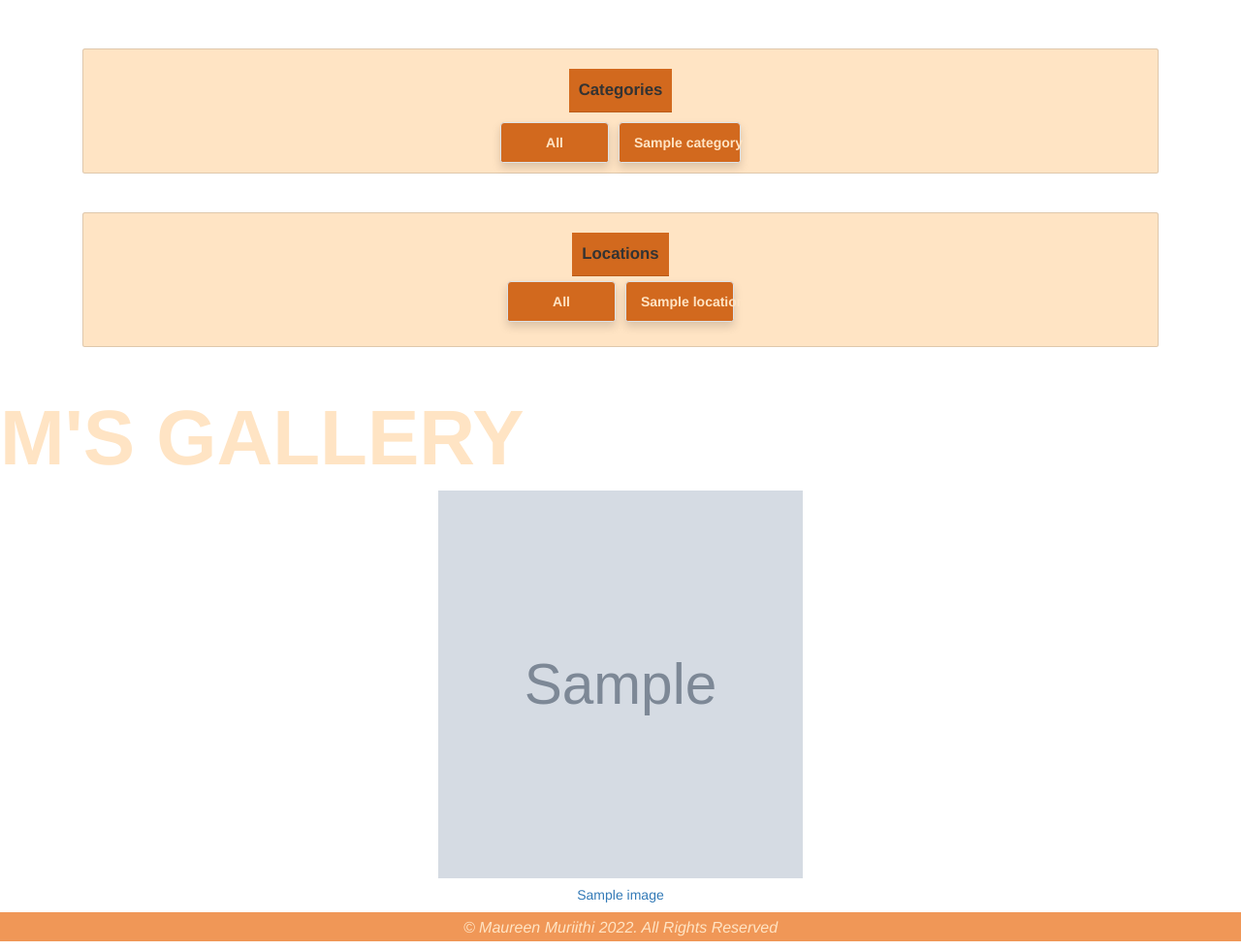
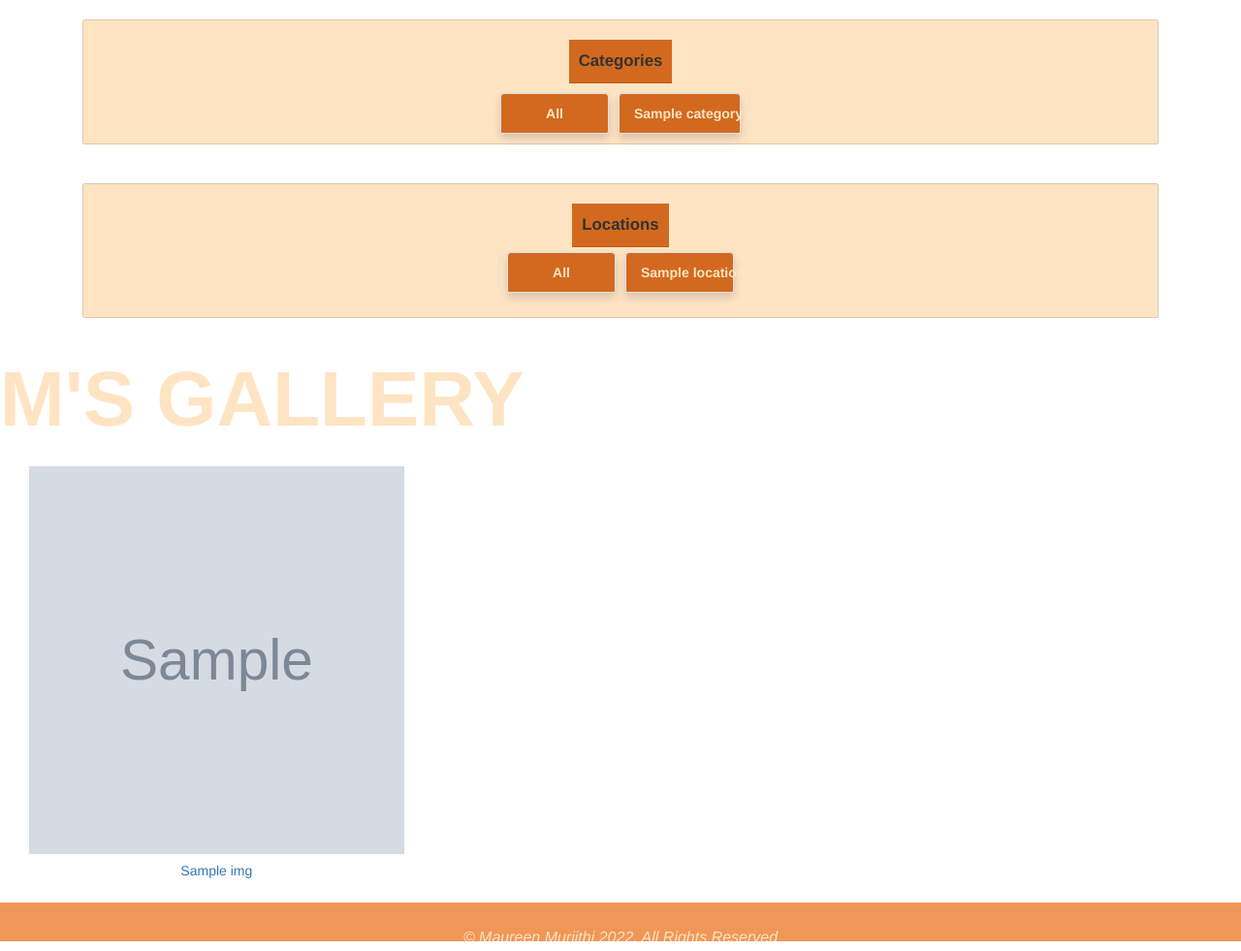
Before and after one commit to maureen-muriithi/M-s-Photohub, a Django app: template photos/templates/display_images.html in a window 1280 px wide. Shown: the part 62-1043 px from the top of the page at 97% size. Run offline with Django 3.2, Linux system fonts and the light colour scheme; the template is opened without the code that fills it: most values are stand-ins (such as "Sample title", 1, 10 or a date in 2020); grey boxes marked "Sample" are stand-in pictures; some libraries are stand-ins or nearby versions.

Commit message:
Refactor styling on the displayed images

```diff
--- a/photos/templates/display_images.html
+++ b/photos/templates/display_images.html
@@ -1,11 +1,9 @@
 {%extends 'base.html'%}
-{%load bootstrap3%}
+
 {% block content %}
 {{ block.super}}
 
-<main class="my-3">
-	<br>
-	<div class="container my-3">
+<div class="container">
 	<div class="text-center">
 		<div class="card text-center" style="background-color:bisque;" >
 			<br>
@@ -63,77 +61,177 @@
 	</div>
 </div>
 
-	<!-- <div class="container-fluid">
-		<div class="container-fluid album py-3 bg-light">
-			<div class="container-fluid">
-				<div
-					class="container-fluid d-flex flex-wrap flex-sm-wrap justify-content-around mx-auto"
-					data-masonry='{ "itemSelector": ".picture", columnWidth: 6, fitWidth: true}'
-				>
-					{%for image in images %}
-					<span class="picture m-2 w-25 shadow-lg p-3 mb-5 bg-body">
-						<div class="mx-auto my-auto text-center py-2">
-                            <button class="btn btn-outline-primary btn-block mx-auto"
-								>{{ image.name }}</button
-							>
-							<button class="btn btn-outline-primary btn-block mx-auto"
-								>Category: {{ image.category.name }}</button
-							>
-							<button class="btn btn-outline-success btn-block mx-auto"
-								> Location: {{ image.location }}</button
-							>
+<div class="container-fluid" id="home" style="width: 100%;">
+	<div>
+		<div id="overlay" class="row">
+
+			<div class="intro text-center" >
+				<h1 class="text-center" id="welcome_text"> <strong>M'S GALLERY </strong></h1>
+			</div>
+		</div>
+	</div>
 </div>
 
-						<a href="{{image.id}}" data-toggle="modal" data-target="{{image.id}}">
-							<img src="{{image.photo.url}}" class="img-responsive" alt="{{img.name}}" style="width:100%;width:100%">
+<div class="container-fluid" id="content" >
+	<div class="row p-4">
+		{% for img in images%}
+	<div class = "col-md-4" data-toggle ="modal" data-target="#showPictureModal{{img.id}}">
+		<a href="{{img.id}}" data-toggle="modal" data-target="{{img.id}}">
+			<img src="{{img.photo.url}}" class="img-responsive" alt="{{img.name}}" style="width: 100%;width: 100%; height:400px">
+			<h5 class="text-center">{{img.name}}</h5>
+		</a>
+		<div class="modal fade" id="showPictureModal{{img.id}}" role="dialog" aria-labelledby="exampleModalCenterTitle" aria-hidden="true">>
+			<div class="modal-dialog modal-dialog-centered" role="document">
+				<div class="modal-content">
+					<div class="modal-header" style="background-color:chocolate ; color: bisque;" >
+						<h4 class="modal-title" id="modalPictureTitle">{{img.name}}</h4>
+						<button type="button" class="btn-close justify-content-end" data-bs-dismiss="modal" aria-label="Close" style="color: black;">&times;</button>
 
+					</div>
+					<div class="modal-body" style="background-color:chocolate ; color: bisque;" >
+
+						<img src="{{img.photo.url}}" class="img-responsive" alt="Image"
+							style="width:100%;max-width:100%">
+						<br>
+						<p class="text-left"><b>Description:</b></p>
+						<p class="text-justify" style="font-size: medium;">{{img.description}}</p>
+						<p class="text-left"><b>Location:</b> {{img.location}}</p>
+						<p class="text-left"><b>Category:</b> {{img.category}}</p>
+						<p class="text-left"><b>Uploaded by:</b> {{img.photographer}}, <b>updated on</b> {{ img.date_uploaded | date}}</p>
+					</div>
+
+
+					<div class="modal-footer" style="background-color:chocolate ; color: bisque;">
+						<input class="form-control input-lg" type="text"
+								value="{{img.photo.url}}" id="{{img.id}}.url">
+						<button class="btn btn-success btn-sm" onclick="copyLink('{{img.id}}.url')">Copy</button>
+					</div>
+					<div class="modal-footer" style="background-color:chocolate ; color: bisque;">
+						<button
+						type="button"
+						class="btn btn-danger"
+						data-bs-dismiss="modal"
+						>Close</button>
+					</div>
+				</div>
+			</div>
+		</div>
+	</div>
+	{%endfor%}
+	</div>
+</div>
+
+<footer class="footer" style="background-color: rgb(240, 151, 87); color: bisque; height: 30px; font-size: medium;" >
+	<p class="text-center" style="padding: 5px;"> <em>© Maureen Muriithi 2022. All Rights Reserved</em></p>
+</footer>
+
+
+{% endblock %}
+
+<!-- <div class="container">
+	<div class="text-center">
+		<div class="card text-center" style="background-color:bisque;" >
+			<br>
+			<div class="card-header text-center mx-auto" style="font-weight: 900; font-size: larger; background-color: chocolate; padding: 10px;"> Categories </div>
+			<ul
+				class="list-group list-group-flush d-flex flex-row flex-wrap justify-content-center m-2 text-center px-2"
+			>
+				<a href="{% url 'display_photos'%}">
+					<li
+						class="list-group-item btn btn-outline-info border m-2 shadow rounded-3"
+						style="width: 8em; background-color: chocolate; font-weight: 900; color: bisque; "
+						>All
+					</li>
 				</a>
-						<div class="modal fade" id="showPictureModal{{image.id}}" role="dialog" aria-labelledby="exampleModalCenterTitle" aria-hidden="true">>
 
-							<div class="modal-dialog modal-xl col-10">
+				{% for category in categories %}
+				<a href="{% url 'display_photos'%}?category={{category.name}}">
+					<li
+						class="list-group-item btn btn-outline-info border m-2 shadow rounded-3"
+						style="width: 9em; background-color: chocolate; color: bisque; font-weight: 900;"
+						>{{category.name}}
+					</li>
+				</a>
+
+				{% endfor %}
+			</ul>
+		</div>
+	</div>
+	<br><br>
+	<div class="text-center">
+		<div class="card text-center" style="background-color: bisque;">
+			<br>
+			<div class="card-header text-center mx-auto" style="font-weight: 900; font-size: larger; background-color: chocolate; padding: 10px;"> Locations </div>
+			<ul
+				class="list-group list-group-flush d-flex flex-row flex-wrap justify-content-center"
+			>
+				<a href="">
+					<li
+						class="list-group-item btn btn-outline border m-2 shadow rounded-3"
+						style="width: 8em; background-color: chocolate; font-weight: 900; color: bisque; "
+						>All
+					</li>
+				</a>
+				{% for location in locations %}
+				<a href="{% url 'display_photos'%}?location={{location.name}}">
+					<li
+						class="list-group-item btn btn-outline border shadow rounded-3 m-2"
+						style="width: 8em; background-color: chocolate; font-weight: 900; color: bisque;"
+						>{{location.name}}</li>
+				</a>
+
+				{% endfor %}
+			</ul>
+		</div>
+	</div>
+</div>
+
+<div class="container-fluid" id="home">
+    <div >
+        <div id="overlay" class="row">
+
+            <div class="intro" style="vh-100" >
+                <h1 id="welcome_text"> <strong>Welcome to Portraiture~phactory </strong></h1>
+
+            </div>
+        </div>
+    </div>
+</div>
+<h1 class='text-center' > <em>Arcade</em> </h1>
+<div class="container-fluid" id="content">
+    <div class="row p-4">
+        {% for img in images%}
+    <div class = "col-md-4"  data-toggle ="modal" data-target="#showPictureModal{{img.id}}">
+        <a href="{{img.id}}" data-toggle="modal" data-target="{{img.id}}">
+            <img  src="{{img.photo.url}}" class="img-responsive" alt="{{img.name}}"style="width:100%;width:100%;">
+            <h5 class="text-center">{{img.name}}</h5>
+        </a>
+        <div class="modal fade" id="showPictureModal{{img.id}}" role="dialog" aria-labelledby="exampleModalCenterTitle" aria-hidden="true">>
+            <div class="modal-dialog modal-dialog-centered" role="document">
                 <div class="modal-content">
                     <div class="modal-header">
-										<span class="container mx-auto text-center py-2">
-											<button class="btn btn-outline-primary btn-block mx-auto"
-												>{{ image.category.name }}</button
-											>
-											<button class="btn btn-outline-success btn-block mx-auto"
-												>{{ image.location }}</button
-											>
-										</span>
-										<button
-											type="button"
-											class="btn-close"
-											data-bs-dismiss="modal"
-											aria-label="Close"
-										></button>
+                        <h4 class="modal-title" id="modalPictureTitle">{{img.name}}</h4>
+                        <button type="button" class="close" data-dismiss="modal">&times;</button>
+
+
                     </div>
                     <div class="modal-body">
-										<h5
-											class="modal-title text-center text-decoration-underline fw-bold h6"
-											id="staticBackdropLabel"
-											>{{ image.description}}
-                                        </h5>
-                                        <h5
-											class="modal-title text-center text-decoration-underline fw-bold h6"
-											id="staticBackdropLabel"
-											> Uploaded by:{{ image.photographer}} at {{ image.date_uploaded}}
-                                        </h5>
+                        <img src="{{img.photo.url}}" class="img-responsive" alt="Image"
+                            style= "height: 400px; wi max-width:100%; ">
+                        <p class="text-justify">{{img.description}}</p>
+                        <p class="text-left"><b>Location:</b> {{img.location}}</p>
+                        <p class="text-left"><b> Category:</b> {{img.category}}</p>
+                        <p>Date Uploaded:{{img.date_uploaded}}</p>
 
-										<img
-											class="m-2 rounded-3 col-12 img-fluid px-sm-2 mx-auto"
-											src="{{image.photo.url}}"
-											alt="{{image.image.description}}"
-											width="auto"
-											height="auto"
-										/>
                     </div>
-									<div class="modal-footer">
-										<input id="{{image.id}}.url"  class="form-control input-md responsive" type="text" value="{{image.photo.url}}">
+
+                    <div class="col-xs-10 col-sm-10 col-md-10 col-lg-10 padding-1">
+                        <input id="{{img.id}}.url"  class="form-control input-md responsive" type="text"
+                            value="{{img.photo.url}}">
                         <button type="button" onclick="copyToClipboard();">Copy</button>
                         <script>
                             function copyToClipboard() {
-                                                var copyText = document.getElementById("{{image.id}}.url");
+                                var copyText = document.getElementById("{{img.id}}.url");
                                 copyText.select();
                                 copyText.setSelectionRange(0, 99999)
                                 navigator.clipboard.writeText(copyText.value)
@@ -141,78 +239,15 @@
                             }
                         </script>
 
-										<button
-											type="button"
-											class="btn btn-warning"
-											data-bs-dismiss="modal"
-											>Close</button
-										>
-									</div>
-								</div>
-							</div>
-						</div>
-					</span>
 
-					{% endfor %}
-				</div>
-			</div>
-		</div>
-	</div> -->
-
-
-	<div class="container-fluid" id="home">
-		<div>
-			<div id="overlay" class="row">
-
-				<div class="intro text-center" >
-					<h1 id="welcome_text"> <strong>M'S GALLERY </strong></h1>
-				</div>
-			</div>
-		</div>
-	</div>
-
-	<div class="container-fluid" id="content">
-		<div class="container-fluid d-flex flex-wrap flex-sm-wrap justify-content-around mx-auto"
-			data-masonry='{ "itemSelector": ".picture", columnWidth: 6, fitWidth: true}'>
-			{% for img in images%}
-			<div class = "col-md-4" data-toggle ="modal" data-target="#showPictureModal{{img.id}}">
-				<a href="{{img.id}}" data-toggle="modal" data-target="{{img.id}}">
-					<img src="{{img.photo.url}}" class="img-responsive" alt="{{img.name}}" style="width: 400px; height:400px">
-					<h5 class="text-center">{{img.name}}</h5>
-				</a>
-				<div class="modal fade" id="showPictureModal{{img.id}}" role="dialog" aria-labelledby="exampleModalCenterTitle" aria-hidden="true">>
-					<div class="modal-dialog modal-dialog-centered" role="document">
-						<div class="modal-content">
-							<div class="modal-header">
-								<h4 class="modal-title" id="modalPictureTitle">{{img.name}}</h4>
-								<button type="button" class="btn-close" data-bs-dismiss="modal" aria-label="Close">&times;</button>
-
-							</div>
-							<div class="modal-body">
-								<img src="{{img.photo.url}}" class="img-responsive" alt="Image"
-									style="width:100%;max-width:100%">
-								<p class="text-justify">{{img.description}}</p>
-								<p class="text-left"><b>Location:</b> {{img.location}}</p>
-								<p class="text-left"><b>Category:</b> {{img.category}}</p>
-								<p class="text-left"><b>Uploaded by:</b> {{img.photographer}} at {{ img.date_uploaded }}</p>
                     </div>
 
 
+
                     <div class="modal-footer">
-							<input class="form-control input-lg" type="text"
-									value="{{img.photo.url}}" id="{{img.id}}.url">
-							<button class="btn btn-success btn-sm" onclick="copyLink('{{img.id}}.url')">Copy</button>
+
+                        <button type="button" class="btn btn-default" data-dismiss="modal">Close</button>
                     </div>
-
-						<button
-							type="button"
-							class="btn btn-danger"
-							data-bs-dismiss="modal"
-							>Close</button
-						>
-
-					</div>
-
                 </div>
 
             </div>
@@ -223,10 +258,6 @@
     </div>
 </div>
 
-    <footer class="footer" style="background-color: rgb(240, 151, 87); color: bisque; height: 30px; font-size: medium;" >
-		<p class="text-center" style="padding: 5px;"> <em>© Maureen Muriithi 2022. All Rights Reserved</em></p>
+<footer class="footer">
+    <p class="text-center"> <em>© Belinda Ntinyari 2022. All Rights Reserved</em></p>
 </footer>
-
-</main>
-
-{% endblock content %}
--- a/static/css/basephotos.css
+++ b/static/css/basephotos.css
@@ -62,3 +62,15 @@
     clear: both;
     display: table;
   } */
+
+  footer {
+    background-color: black;
+    border: none;
+    box-sizing: border-box;
+    color: bisque;
+    padding: 20px;
+    overflow: hidden;
+    height: 60px;
+    width: 100%;
+
+}
```
Also changed, not shown: media/images/food3_u7QIkP7.jpg (added), media/images/food6_UBH4GSp.jpeg (added), media/images/travel8.jpg (added). Lines whose indentation alone changed are shown as unchanged.
